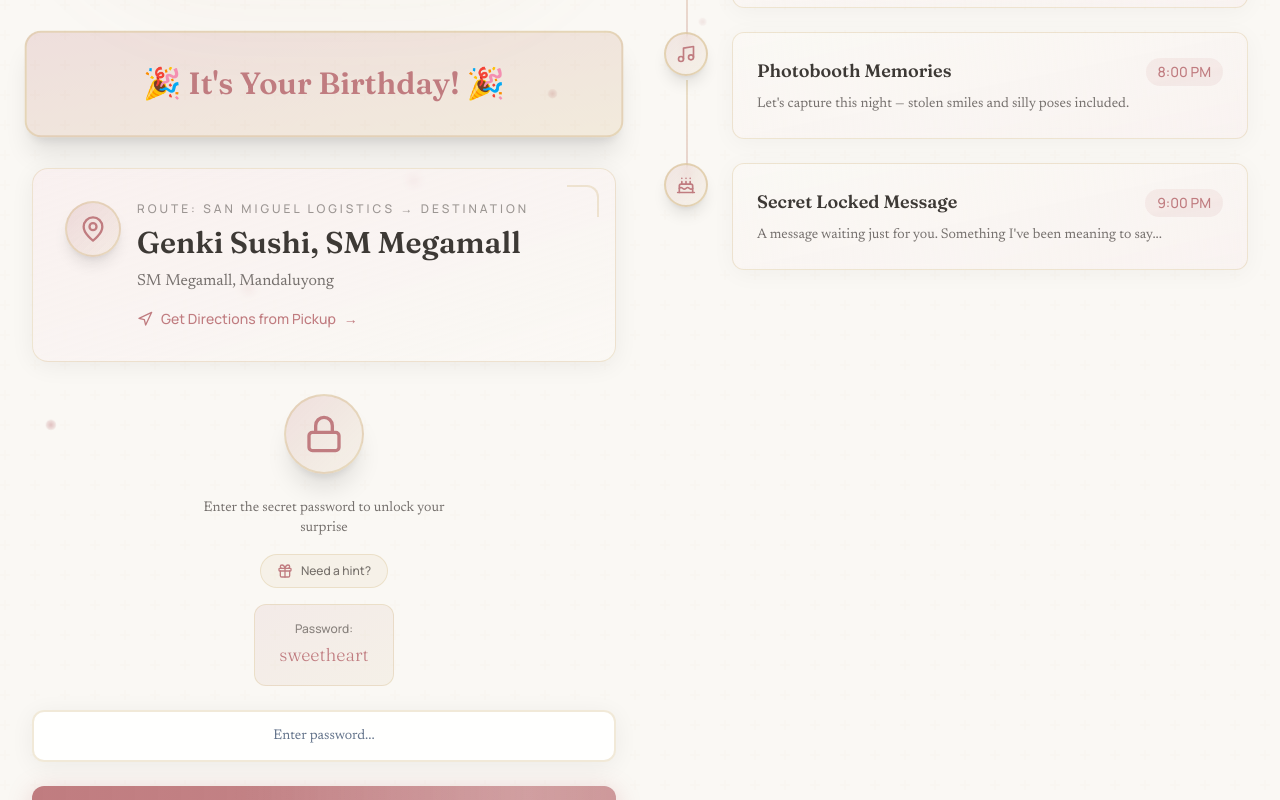
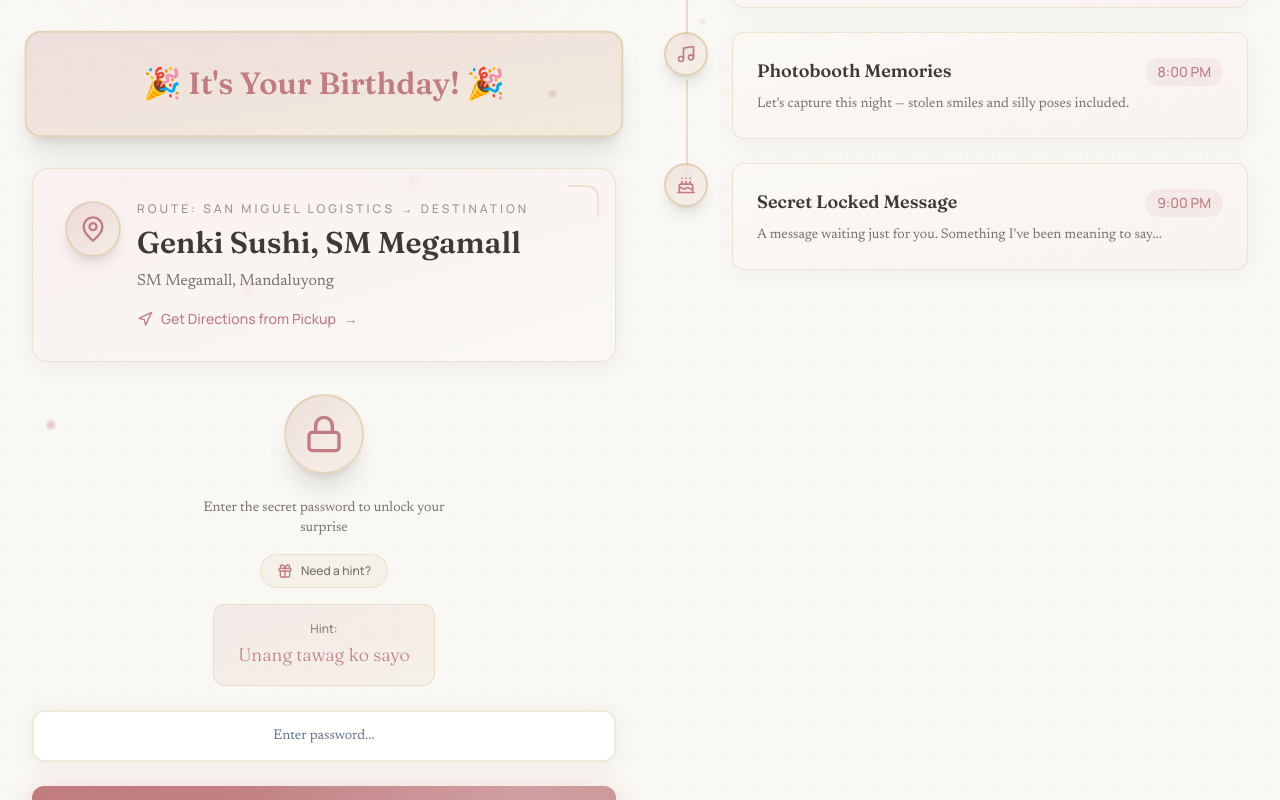
Before and after one commit to skwangur/skwangur.github.io, a React (Vite) app: page / in a window 1280 px wide. Both pictures are taken after a click on the button "Need a hint?". Shown: the part 346-1146 px from the top of the page. Built offline with nearby package versions, Linux system fonts and the light colour scheme; the HTML template or start-up script is replaced by a standard one.

Commit message:
Change password to Toddler and add custom hint

```diff
--- a/src/components/birthday/BirthdayInvitation.tsx
+++ b/src/components/birthday/BirthdayInvitation.tsx
@@ -41,7 +41,8 @@ const birthdayData = {
       icon: "cake" as const,
     },
   ],
-  password: "sweetheart",
+  password: "Toddler",
+  passwordHint: "Unang tawag ko sayo",
   recipientName: "My Darling",
   personalMessage: `On this special day, I wanted to create something as beautiful as you are.\n\nEvery moment with you is a celebration, but today is extra special because it's the day the world was blessed with your presence.\n\nGet ready for a night filled with love, laughter, and memories we'll treasure forever.\n\nHappy Birthday, my love. ❤️`,
 };
@@ -98,6 +99,7 @@ export function BirthdayInvitation() {
                   <PasswordInput
                     onCorrectPassword={() => setIsUnlocked(true)}
                     correctPassword={birthdayData.password}
+                    passwordHint={birthdayData.passwordHint}
                   />
                 </div>
 
--- a/src/components/birthday/PasswordInput.tsx
+++ b/src/components/birthday/PasswordInput.tsx
@@ -6,10 +6,11 @@ import { Input } from '@/components/ui/input';
 interface PasswordInputProps {
   onCorrectPassword: () => void;
   correctPassword: string;
+  passwordHint?: string;
   delay?: number;
 }
 
-export function PasswordInput({ onCorrectPassword, correctPassword, delay = 0.3 }: PasswordInputProps) {
+export function PasswordInput({ onCorrectPassword, correctPassword, passwordHint, delay = 0.3 }: PasswordInputProps) {
   const [password, setPassword] = useState('');
   const [isShaking, setIsShaking] = useState(false);
   const [isFocused, setIsFocused] = useState(false);
@@ -100,10 +101,10 @@ export function PasswordInput({ onCorrectPassword, correctPassword, delay = 0.3
                   className="bg-gradient-to-br from-rose/10 to-gold/10 px-4 sm:px-6 py-3 sm:py-4 rounded-xl border border-gold/30 inline-block"
                 >
                   <p className="text-[10px] sm:text-xs text-charcoal/60 mb-1" style={{ fontFamily: 'Manrope, sans-serif' }}>
-                    Password:
+                    {passwordHint ? 'Hint:' : 'Password:'}
                   </p>
                   <p className="text-base sm:text-lg font-medium text-rose" style={{ fontFamily: 'Fraunces, serif' }}>
-                    {correctPassword}
+                    {passwordHint || correctPassword}
                   </p>
                 </motion.div>
               </motion.div>
```
